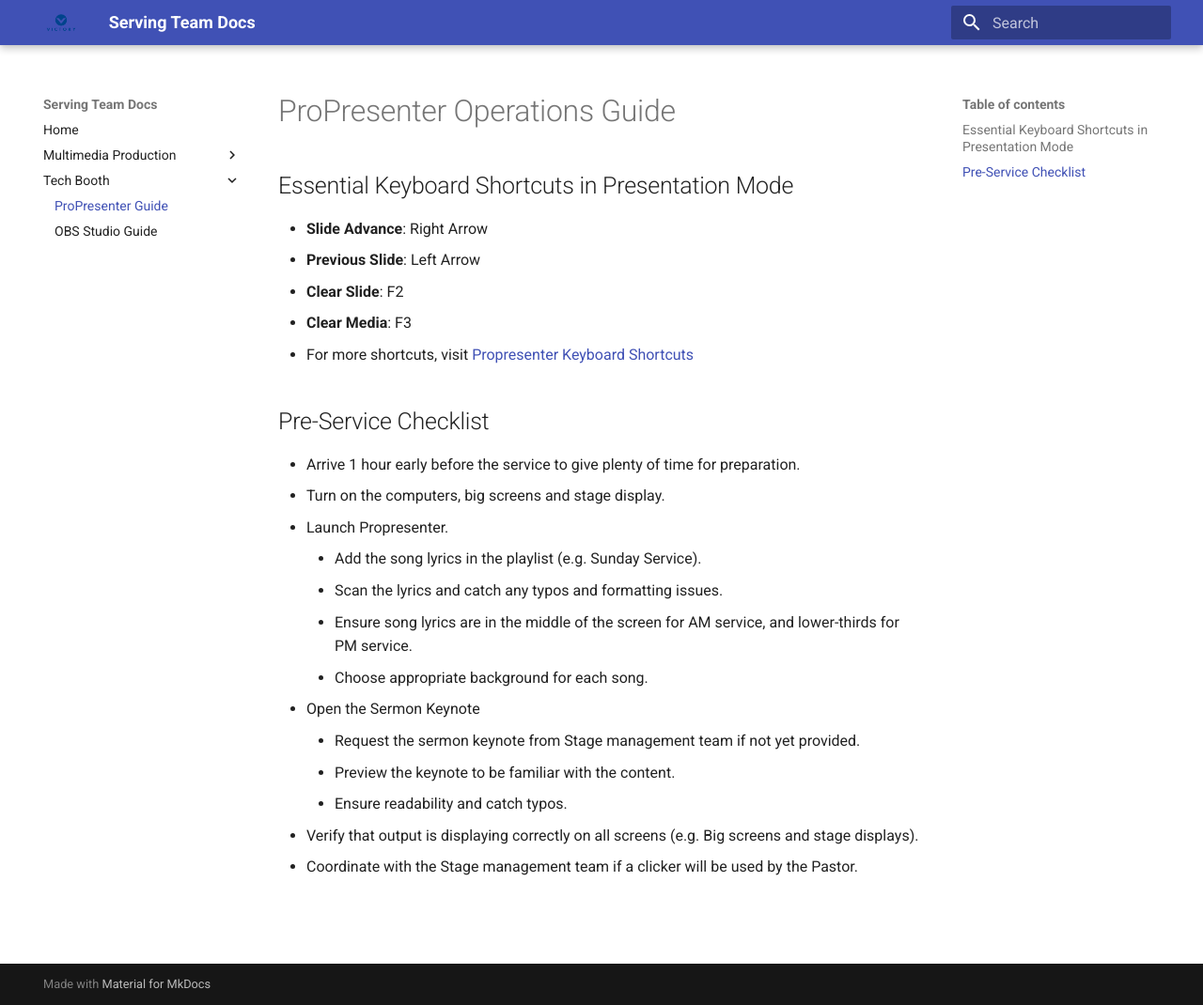
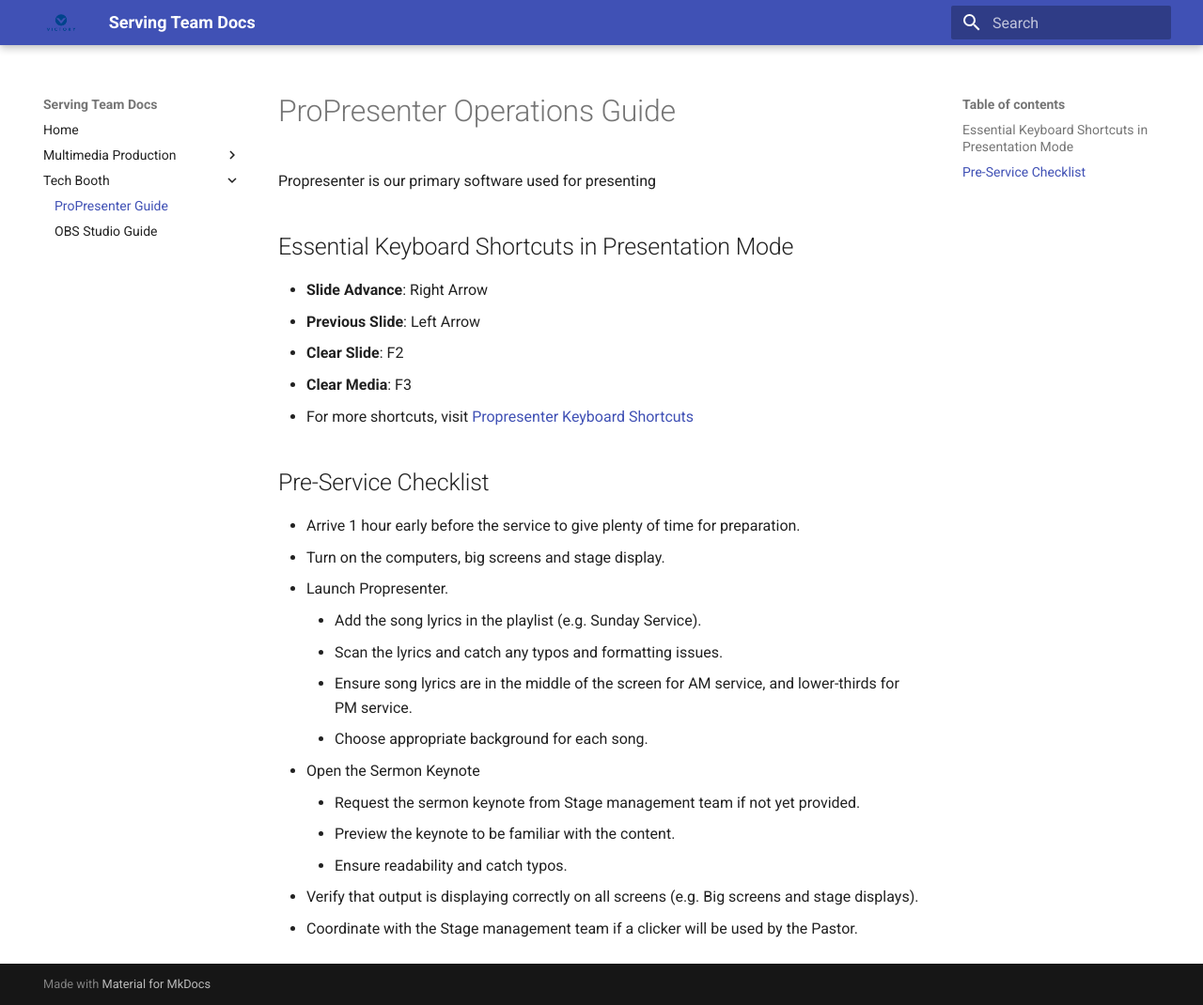
Before and after one commit to evan-07/serving-team-docs, an MkDocs documentation site: the page built from serving-team-docs/tech-team/propresenter-guide.md, in a window 1280 px wide and 1070 px high. Shown: the whole window at 94% size. Built offline with MkDocs 1.6.1 and Material for MkDocs 9.7.7, drawn with Linux system fonts in a browser that asks for light colours; some of the changed lines change nothing that is shown.

Commit message:
Updated tech booth documentation links

```diff
--- a/mkdocs.yml
+++ b/mkdocs.yml
@@ -22,5 +22,5 @@
     - Photography Guidelines: media-production/photography.md
     - Videography Guidelines: media-production/videography.md
   - Tech Booth:
-    - ProPresenter Guide: tech-booth/propresenter-guide.md
-    - OBS Studio Guide: tech-booth/obs-studio-guide.md
+    - ProPresenter Guide: tech-team/propresenter-guide.md
+    - OBS Studio Guide: tech-team/obs-studio-guide.md
--- a/serving-team-docs/tech-booth/propresenter-guide.md
+++ b/serving-team-docs/tech-team/propresenter-guide.md
@@ -1,4 +1,6 @@
 # ProPresenter Operations Guide
+
+Propresenter is our primary software used for presenting
 
 ## Essential Keyboard Shortcuts in Presentation Mode
 - **Slide Advance**: Right Arrow
```
Also changed, not shown: serving-team-docs/tech-team/light-guide.md (added), serving-team-docs/tech-team/obs-studio-guide.md (renamed from serving-team-docs/tech-booth/obs-studio-guide.md).
